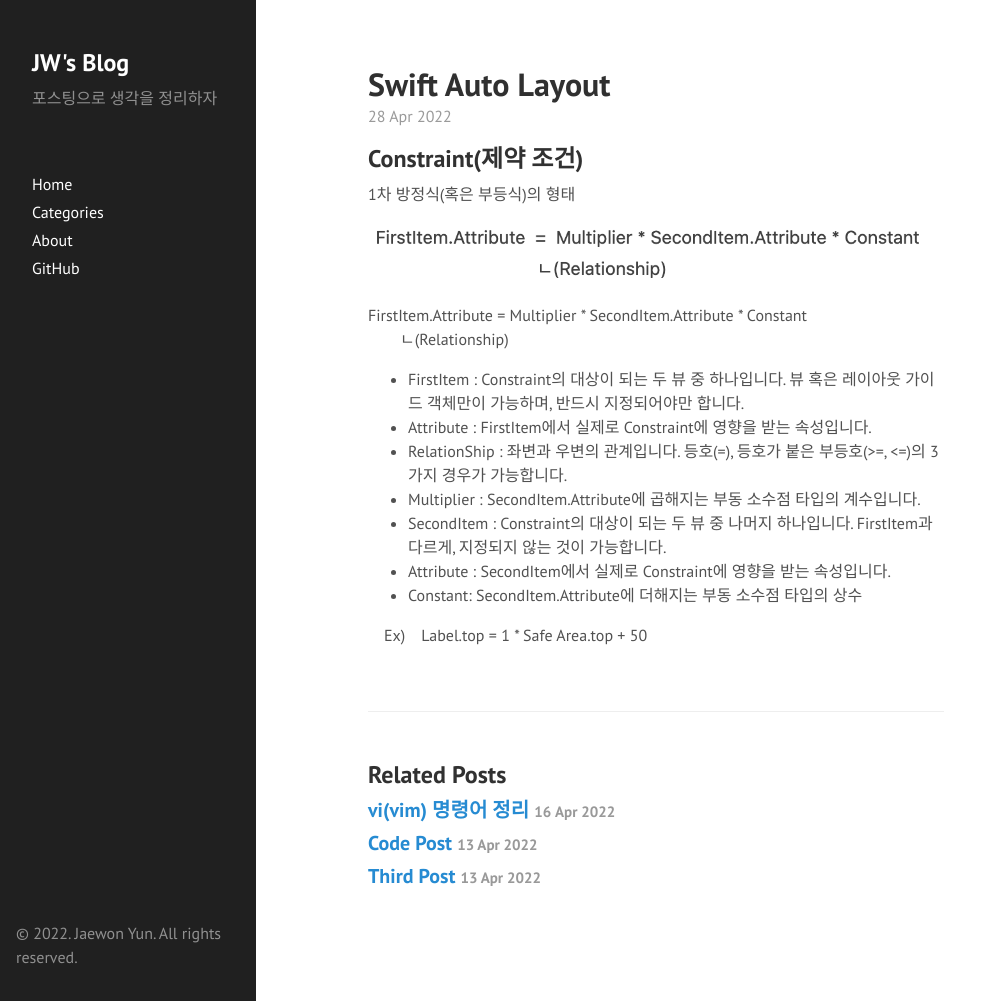
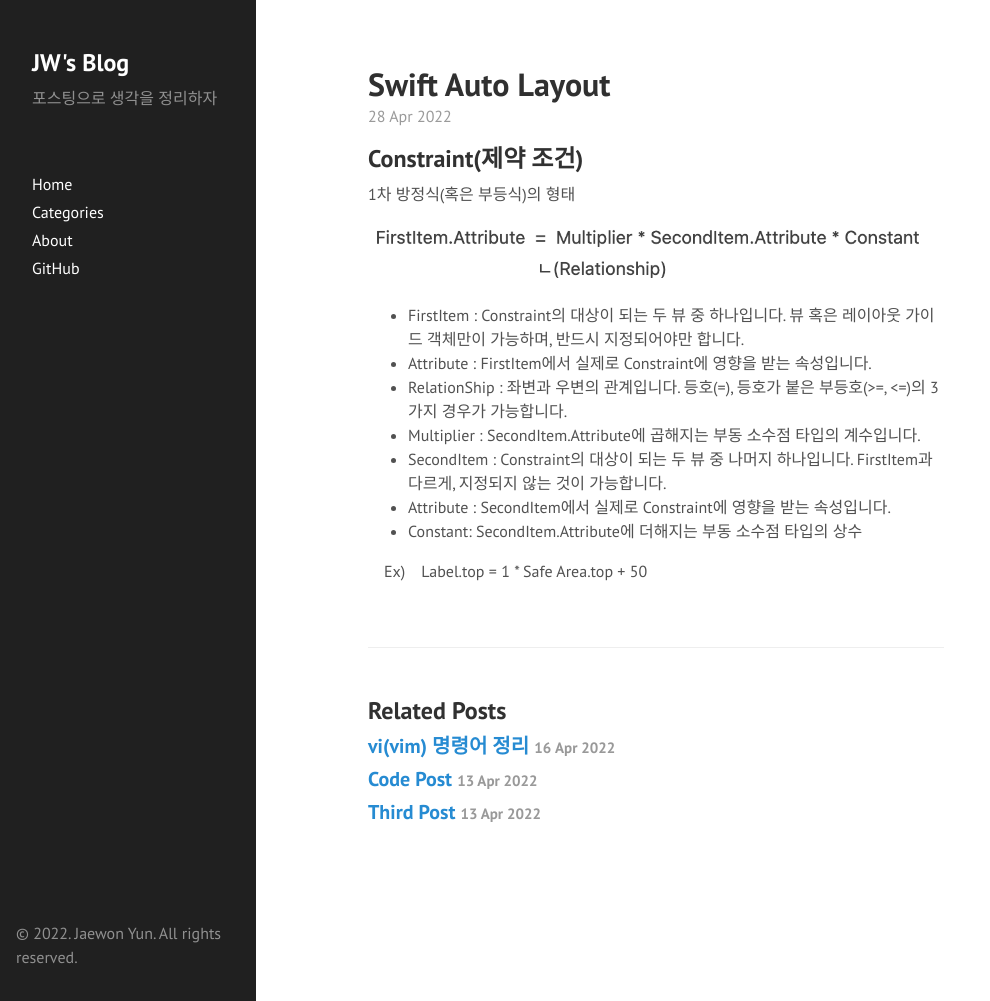
Before and after one commit to woin2ee/woin2ee.github.io, a Jekyll site: the page built from _posts/2022./2022-04-28-auto-layout.md, in a window 1280 px wide and 1001 px high. Shown: the whole window, without its empty margins (0-990 px from the left). Built offline with Jekyll 4.4.1, drawn with Linux system fonts in a browser that asks for light colours.

Commit message:
Update post

```diff
--- a/_posts/2022./2022-04-28-auto-layout.md
+++ b/_posts/2022./2022-04-28-auto-layout.md
@@ -9,10 +9,7 @@
 
 1차 방정식(혹은 부등식)의 형태
 
-![](http://woin2ee.github.io/asset/images/Constraint-linear-equation.png)
-
-FirstItem.Attribute  =  Multiplier \* SecondItem.Attribute \* Constant
-              ㄴ(Relationship)
+![FirstItem.Attribute =(Relationship)= Multiplier \* SecondItem.Attribute \* Constant](http://woin2ee.github.io/asset/images/Constraint-linear-equation.png)
 
 - FirstItem : Constraint의 대상이 되는 두 뷰 중 하나입니다. 뷰 혹은 레이아웃 가이드 객체만이 가능하며, 반드시 지정되어야만 합니다.
 - Attribute : FirstItem에서 실제로 Constraint에 영향을 받는 속성입니다.
```
